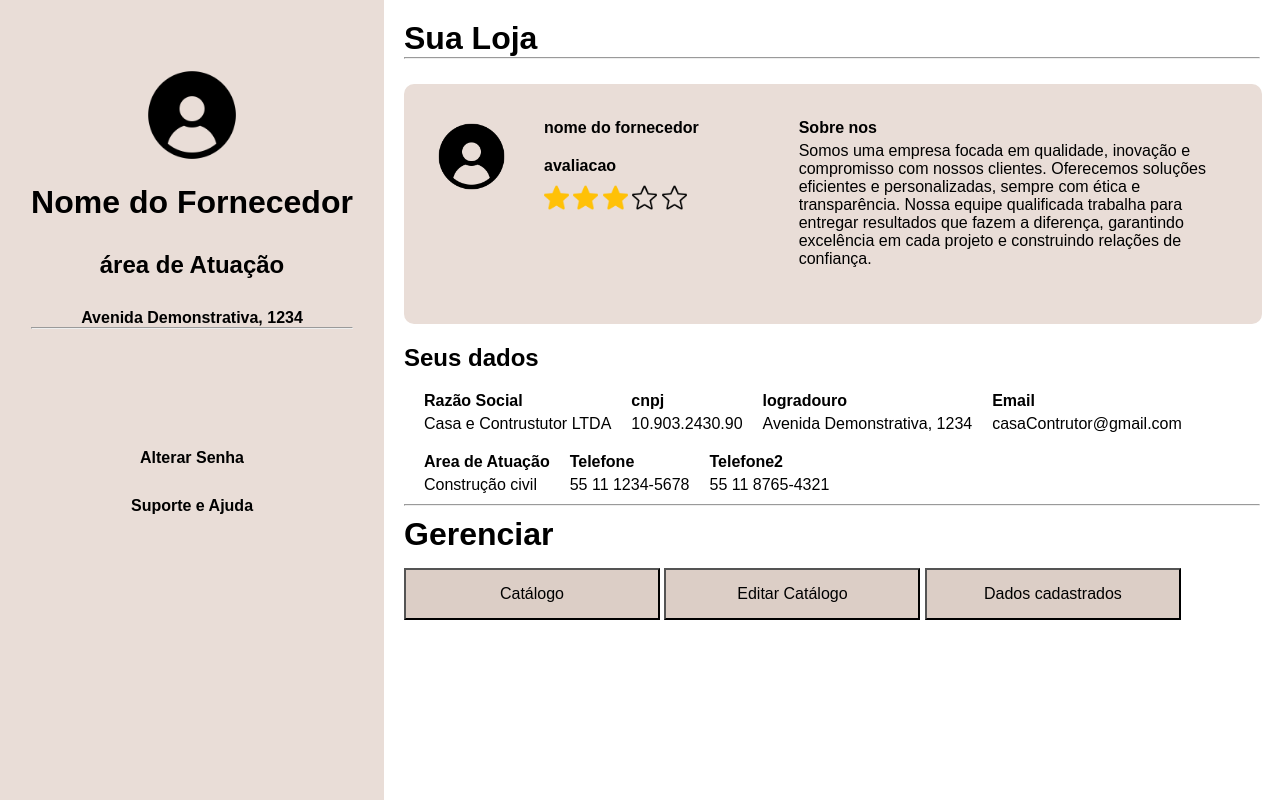
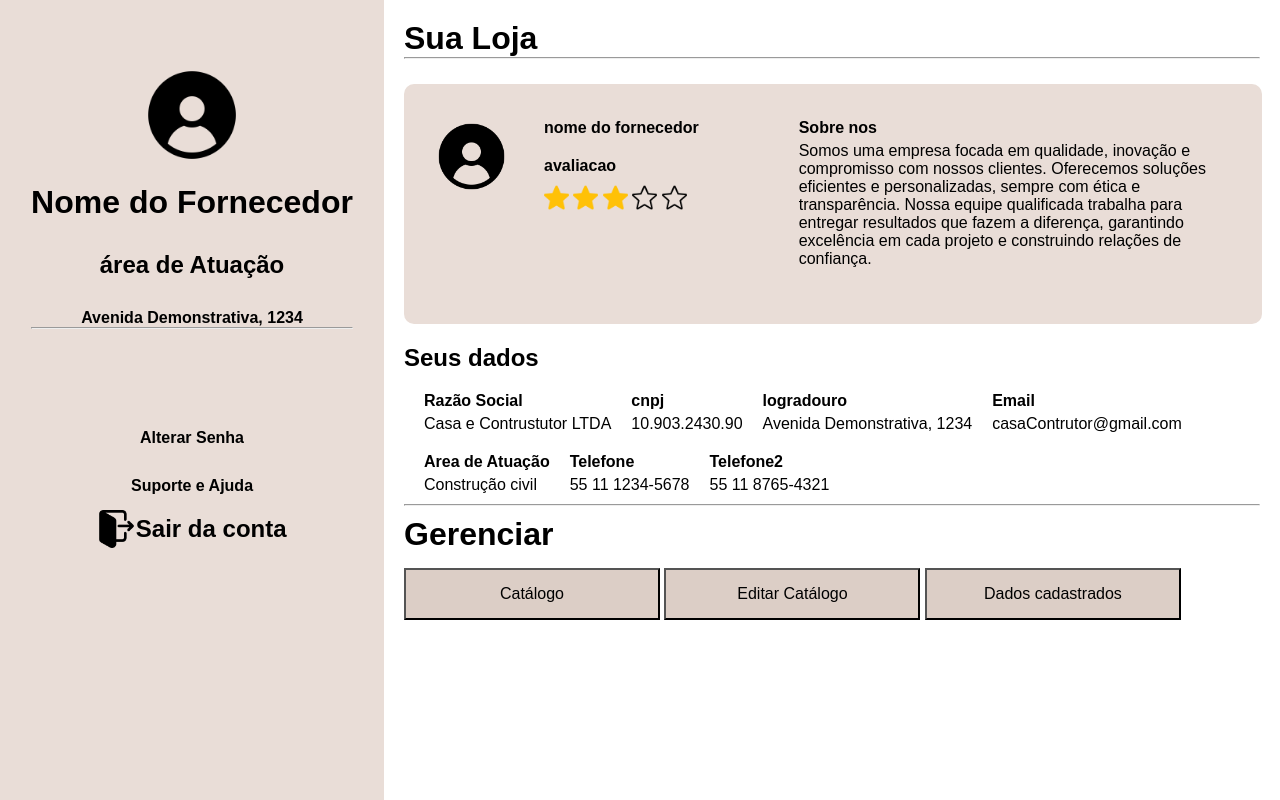
Before and after one commit to OrcaTudo-TCC/DTCC, a plain HTML site: page OrcaTudo/perfilFornecedor.html in a window 1280 px wide. Drawn offline with Linux system fonts and the light colour scheme.

Commit message:
adicionando botão de sair da conta no perfilFornecedor

```diff
--- a/OrcaTudo/css/perfilFornecedor.css
+++ b/OrcaTudo/css/perfilFornecedor.css
@@ -41,9 +41,25 @@ body{
         color: darkgrey;
     }
     .configs{
-        margin-top: 120px;
+        margin-top: 100px;
     }
 
+}
+.logout{
+    display: flex;
+    justify-content: center;
+    margin-top: 15px;
+}
+.logout:hover{
+    cursor: pointer;
+    color: darkgrey;
+}
+.logout img{
+    width: 3vw;
+}
+.logout h2{
+    text-align: center;
+    margin-top: 5px;
 }
 .mainContent{
     width: 70%;
--- a/OrcaTudo/perfilFornecedor.html
+++ b/OrcaTudo/perfilFornecedor.html
@@ -18,6 +18,10 @@
                     <div class="configs">
                         <h4 class="subTxt">Alterar Senha</h4>
                         <h4 class="subTxt">Suporte e Ajuda</h4>
+                        <div class="logout" >
+                            <img src="imagens/logout.png" alt="logout icon" >
+                            <h2>Sair da conta</h2>
+                        </div>
                     </div>
                 </div>
             </div>
```
Also changed, not shown: OrcaTudo/imagens/logout.png (added).
